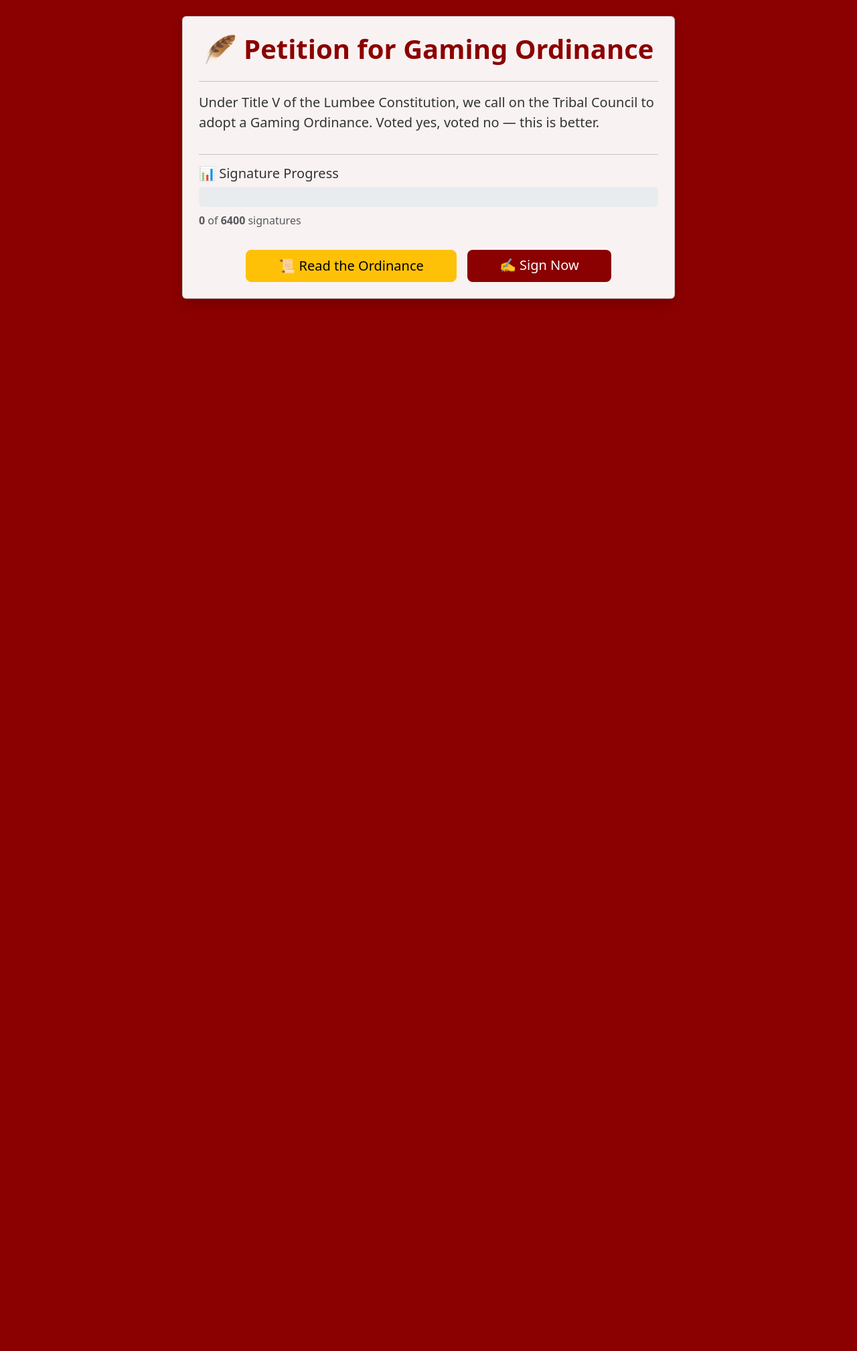
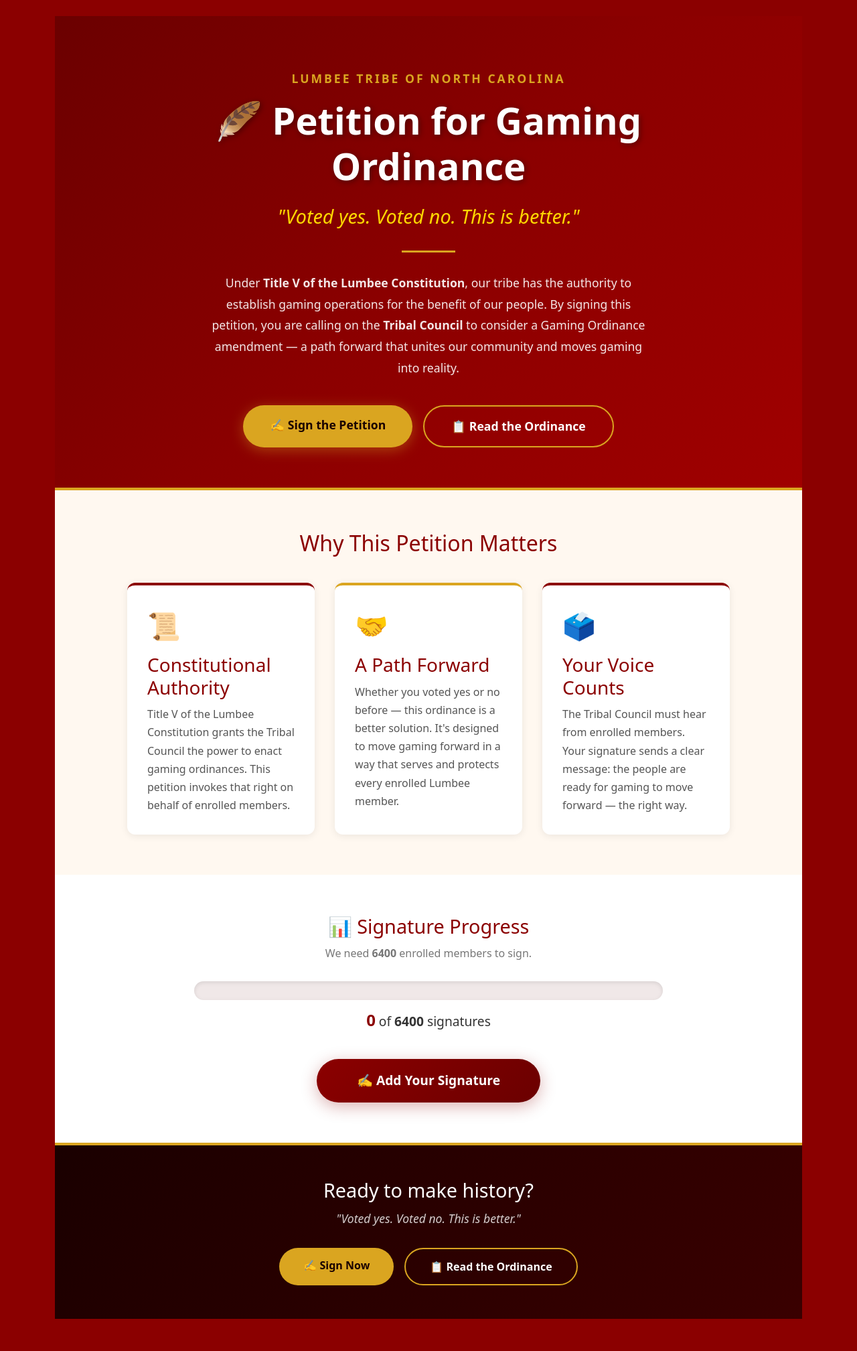
Before and after one commit to jplaschke/lumbee-petition, a Flask app: page / in a window 1280 px wide. Shown: the part 56-2073 px from the top of the page at 67% size. Before the commit the page ends 508 px from the top, so only its background shows below. Run offline with Flask 3, Linux system fonts and the light colour scheme; data comes from the database, SQL or seed files in the repository; data that the repository does not hold is empty.

Commit message:
🪶 Redesign homepage, add ordinance link and seed DB on startup

```diff
--- a/app/templates/index.html
+++ b/app/templates/index.html
@@ -1,34 +1,197 @@
-{% extends 'base.html' %}
+{% extends "base.html" %}
+
 {% block content %}
-<div class="row justify-content-center">
-  <div class="col-lg-8">
-    {% if settings.header_image %}
-    <img src="/static/uploads/{{ settings.header_image }}" class="img-fluid rounded mb-4 w-100" style="max-height:300px;object-fit:cover;">
-    {% endif %}
-    <div class="card shadow p-4 mb-4">
-      <h1 class="text-center fw-bold" style="color:#8B0000;">🪶 {{ settings.petition_title }}</h1>
-      <hr>
-      <p class="lead">{{ settings.petition_text }}</p>
-      <hr>
-      <h5>📊 Signature Progress</h5>
-      <div class="progress mb-2" style="height:30px;">
-        <div class="progress-bar bg-danger fw-bold" id="prog-bar" style="width:{{ percent }}%;">{{ percent }}%</div>
-      </div>
-      <p class="text-muted" id="sig-count"><strong>{{ count }}</strong> of <strong>{{ settings.target_signatures }}</strong> signatures</p>
-      <div class="text-center mt-3 d-flex justify-content-center gap-3 flex-wrap">
-        <a href="{{ url_for('main_bp.view_ordinance') }}" class="btn btn-warning btn-lg px-5">📜 Read the Ordinance</a>
-        <a href="{{ url_for('main_bp.sign') }}" class="btn btn-tribal btn-lg px-5">✍️ Sign Now</a>
-      </div>
+
+<!-- HERO SECTION -->
+<div style="
+  background: linear-gradient(135deg, #6B0000 0%, #8B0000 50%, #A00000 100%);
+  color: white;
+  padding: 80px 20px 60px;
+  text-align: center;
+  border-bottom: 4px solid #DAA520;
+">
+  <div style="max-width: 800px; margin: 0 auto;">
+    <p style="
+      font-size: 1.1rem;
+      letter-spacing: 3px;
+      text-transform: uppercase;
+      color: #DAA520;
+      margin-bottom: 16px;
+      font-weight: 600;
+    ">Lumbee Tribe of North Carolina</p>
+
+    <h1 style="
+      font-size: clamp(2rem, 5vw, 3.5rem);
+      font-weight: 800;
+      margin: 0 0 20px;
+      line-height: 1.2;
+      text-shadow: 2px 2px 8px rgba(0,0,0,0.4);
+    ">🪶 Petition for Gaming Ordinance</h1>
+
+    <p style="
+      font-size: clamp(1.2rem, 3vw, 1.8rem);
+      font-style: italic;
+      color: #FFD700;
+      margin: 0 0 30px;
+      font-weight: 500;
+    ">"Voted yes. Voted no. This is better."</p>
+
+    <div style="
+      width: 80px;
+      height: 3px;
+      background: #DAA520;
+      margin: 0 auto 30px;
+    "></div>
+
+    <p style="
+      font-size: 1.1rem;
+      line-height: 1.8;
+      color: rgba(255,255,255,0.9);
+      max-width: 650px;
+      margin: 0 auto 40px;
+    ">
+      Under <strong>Title V of the Lumbee Constitution</strong>, our tribe has the authority
+      to establish gaming operations for the benefit of our people. By signing this petition,
+      you are calling on the <strong>Tribal Council</strong> to consider a Gaming Ordinance
+      amendment — a path forward that unites our community and moves gaming into reality.
+    </p>
+
+    <div style="display: flex; gap: 16px; justify-content: center; flex-wrap: wrap;">
+      <a href="/sign" style="
+        background: #DAA520;
+        color: #1a0000;
+        padding: 16px 40px;
+        border-radius: 50px;
+        font-size: 1.1rem;
+        font-weight: 700;
+        text-decoration: none;
+        box-shadow: 0 4px 20px rgba(218,165,32,0.4);
+        transition: transform 0.2s;
+      ">✍️ Sign the Petition</a>
+
+      <a href="/ordinance" style="
+        background: transparent;
+        color: white;
+        padding: 16px 40px;
+        border-radius: 50px;
+        font-size: 1.1rem;
+        font-weight: 700;
+        text-decoration: none;
+        border: 2px solid #DAA520;
+      ">📋 Read the Ordinance</a>
     </div>
   </div>
 </div>
-<script>
-setInterval(function(){
-  fetch('/progress').then(r=>r.json()).then(d=>{
-    document.getElementById('prog-bar').style.width=d.percent+'%';
-    document.getElementById('prog-bar').innerText=d.percent+'%';
-    document.getElementById('sig-count').innerHTML='<strong>'+d.count+'</strong> of <strong>'+d.target+'</strong> signatures';
-  });
-},15000);
-</script>
+
+<!-- WHY THIS MATTERS SECTION -->
+<div style="background: #fff8f0; padding: 60px 20px;">
+  <div style="max-width: 900px; margin: 0 auto;">
+    <h2 style="text-align:center; color:#8B0000; font-size:2rem; margin-bottom: 40px;">
+      Why This Petition Matters
+    </h2>
+
+    <div style="display: grid; grid-template-columns: repeat(auto-fit, minmax(260px, 1fr)); gap: 30px;">
+
+      <div style="background: white; border-radius: 12px; padding: 30px; box-shadow: 0 2px 12px rgba(0,0,0,0.08); border-top: 4px solid #8B0000;">
+        <div style="font-size: 2.5rem; margin-bottom: 12px;">📜</div>
+        <h3 style="color:#8B0000; margin: 0 0 10px;">Constitutional Authority</h3>
+        <p style="color:#555; line-height:1.7; margin:0;">
+          Title V of the Lumbee Constitution grants the Tribal Council the power to enact
+          gaming ordinances. This petition invokes that right on behalf of enrolled members.
+        </p>
+      </div>
+
+      <div style="background: white; border-radius: 12px; padding: 30px; box-shadow: 0 2px 12px rgba(0,0,0,0.08); border-top: 4px solid #DAA520;">
+        <div style="font-size: 2.5rem; margin-bottom: 12px;">🤝</div>
+        <h3 style="color:#8B0000; margin: 0 0 10px;">A Path Forward</h3>
+        <p style="color:#555; line-height:1.7; margin:0;">
+          Whether you voted yes or no before — this ordinance is a better solution.
+          It's designed to move gaming forward in a way that serves and protects
+          every enrolled Lumbee member.
+        </p>
+      </div>
+
+      <div style="background: white; border-radius: 12px; padding: 30px; box-shadow: 0 2px 12px rgba(0,0,0,0.08); border-top: 4px solid #8B0000;">
+        <div style="font-size: 2.5rem; margin-bottom: 12px;">🗳️</div>
+        <h3 style="color:#8B0000; margin: 0 0 10px;">Your Voice Counts</h3>
+        <p style="color:#555; line-height:1.7; margin:0;">
+          The Tribal Council must hear from enrolled members. Your signature sends
+          a clear message: the people are ready for gaming to move forward — the right way.
+        </p>
+      </div>
+
+    </div>
+  </div>
+</div>
+
+<!-- SIGNATURE PROGRESS SECTION -->
+<div style="background: white; padding: 60px 20px;">
+  <div style="max-width: 700px; margin: 0 auto; text-align: center;">
+
+    <h2 style="color:#8B0000; font-size:1.8rem; margin-bottom: 10px;">
+      📊 Signature Progress
+    </h2>
+    <p style="color:#777; margin-bottom: 30px;">
+      We need <strong>{{ settings.target_signatures }}</strong> enrolled members to sign.
+    </p>
+
+    <!-- Progress Bar -->
+    <div style="background:#f0e8e8; border-radius:50px; height:28px; overflow:hidden; margin-bottom:12px; box-shadow: inset 0 2px 6px rgba(0,0,0,0.1);">
+      <div style="
+        background: linear-gradient(90deg, #8B0000, #DAA520);
+        height: 100%;
+        width: {{ [(count / settings.target_signatures * 100), 100] | min }}%;
+        border-radius: 50px;
+        transition: width 1s ease;
+        min-width: {{ '8px' if count > 0 else '0' }};
+      "></div>
+    </div>
+
+    <p style="font-size:1.2rem; color:#333; margin-bottom:40px;">
+      <strong style="color:#8B0000; font-size:1.5rem;">{{ count }}</strong>
+      of <strong>{{ settings.target_signatures }}</strong> signatures
+    </p>
+
+    <a href="/sign" style="
+      display: inline-block;
+      background: linear-gradient(135deg, #8B0000, #6B0000);
+      color: white;
+      padding: 18px 60px;
+      border-radius: 50px;
+      font-size: 1.2rem;
+      font-weight: 700;
+      text-decoration: none;
+      box-shadow: 0 6px 24px rgba(139,0,0,0.3);
+    ">✍️ Add Your Signature</a>
+
+  </div>
+</div>
+
+<!-- BOTTOM CTA BANNER -->
+<div style="
+  background: linear-gradient(135deg, #1a0000, #3a0000);
+  color: white;
+  padding: 50px 20px;
+  text-align: center;
+  border-top: 4px solid #DAA520;
+">
+  <h2 style="font-size:1.8rem; margin-bottom:12px;">Ready to make history?</h2>
+  <p style="color:rgba(255,255,255,0.8); font-size:1.1rem; margin-bottom:30px; font-style:italic;">
+    "Voted yes. Voted no. This is better."
+  </p>
+  <div style="display:flex; gap:16px; justify-content:center; flex-wrap:wrap;">
+    <a href="/sign" style="
+      background:#DAA520; color:#1a0000;
+      padding:14px 36px; border-radius:50px;
+      font-weight:700; text-decoration:none; font-size:1rem;
+    ">✍️ Sign Now</a>
+    <a href="/ordinance" style="
+      background:transparent; color:white;
+      padding:14px 36px; border-radius:50px;
+      font-weight:700; text-decoration:none; font-size:1rem;
+      border: 2px solid #DAA520;
+    ">📋 Read the Ordinance</a>
+  </div>
+</div>
+
 {% endblock %}
```
